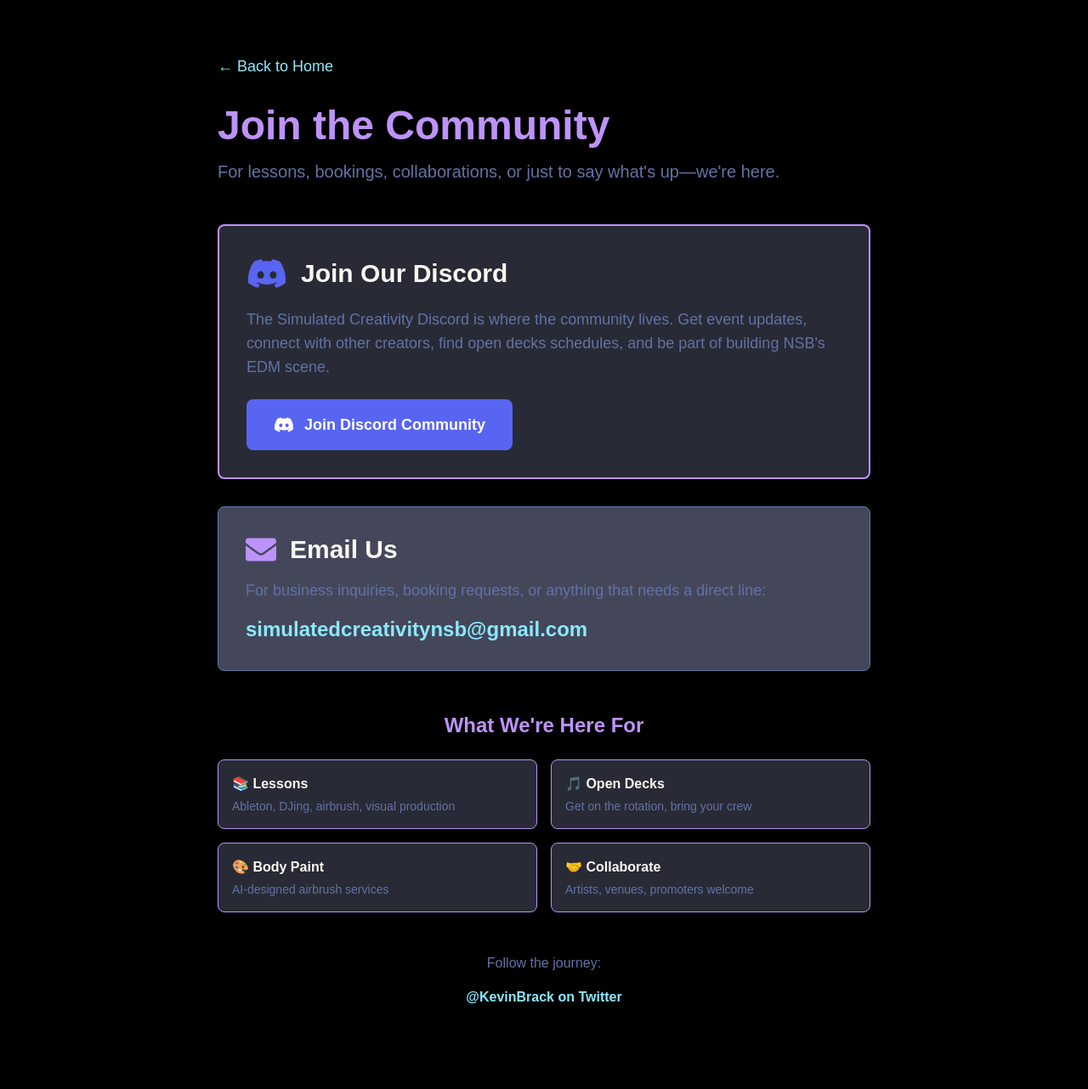
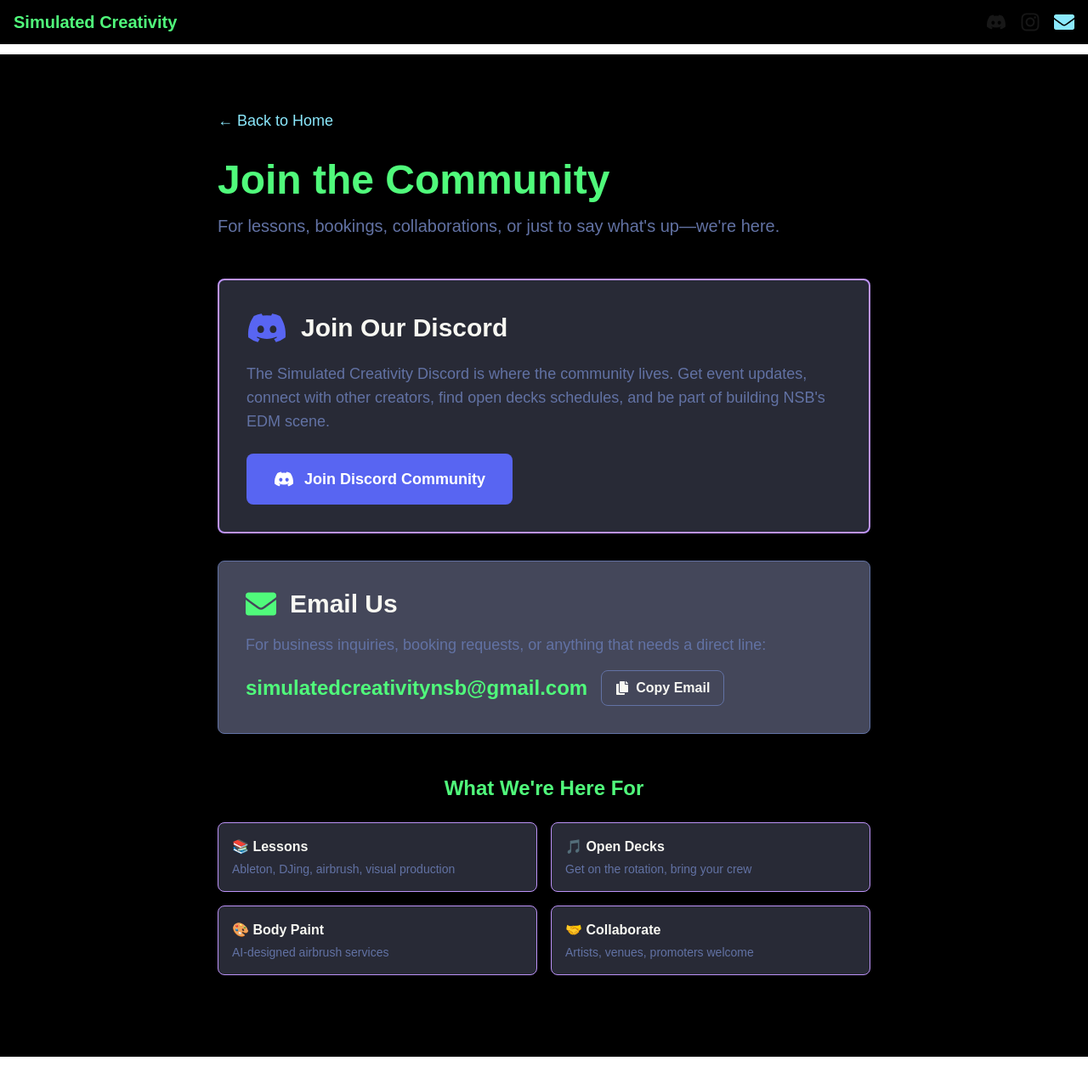
Before and after one commit to KevinBrack/simulated-creativity-dot-com, a Next.js app: page /contact in a window 1280 px wide. Shown: the whole page at 85% size. After the commit the page ends 1244 px from the top, so only its background shows below. Built offline with nearby package versions, Linux system fonts and the light colour scheme.

Commit message:
add background, change text color

```diff
--- /dev/null
+++ b/src/app/components/Header.tsx
@@ -0,0 +1,51 @@
+import React from "react";
+import Link from "next/link";
+import { FaDiscord, FaEnvelope, FaInstagram } from "react-icons/fa";
+import { colors } from "@/styles/theme";
+
+export default function Header() {
+    return (
+        <header
+            className={`fixed top-0 right-0 left-0 z-50 backdrop-blur-md bg-opacity-80 ${colors.bgPrimary}`}
+        >
+            <div className="max-w-7xl mx-auto px-4 py-3 flex justify-between items-center">
+                {/* Logo / Home Link */}
+                <Link
+                    href="/"
+                    className="text-xl font-bold text-[#50FA7B] hover:text-[#8BE9FD] transition-colors"
+                >
+                    Simulated Creativity
+                </Link>
+
+                {/* Social Links */}
+                <div className="flex items-center gap-4">
+                    <a
+                        href="https://discord.gg/a6FxayHx5E"
+                        target="_blank"
+                        rel="noopener noreferrer"
+                        className="text-2xl hover:text-[#5865F2] transition-colors"
+                        title="Join our Discord"
+                    >
+                        <FaDiscord />
+                    </a>
+                    <a
+                        href="https://www.instagram.com/sc_lordnikon/"
+                        target="_blank"
+                        rel="noopener noreferrer"
+                        className="text-2xl hover:text-[#E4405F] transition-colors"
+                        title="Follow on Instagram"
+                    >
+                        <FaInstagram />
+                    </a>
+                    <Link
+                        href="/contact"
+                        className={`text-2xl ${colors.link} ${colors.linkHover} transition-colors`}
+                        title="Contact us"
+                    >
+                        <FaEnvelope />
+                    </Link>
+                </div>
+            </div>
+        </header>
+    );
+}
--- a/src/app/contact/page.tsx
+++ b/src/app/contact/page.tsx
@@ -1,9 +1,20 @@
-import React from "react";
+"use client";
+
+import React, { useState } from "react";
 import Link from "next/link";
-import { FaDiscord, FaEnvelope } from "react-icons/fa";
+import { FaDiscord, FaEnvelope, FaCopy, FaCheck } from "react-icons/fa";
 import { colors } from "@/styles/theme";
 
 export default function ContactPage() {
+    const [copied, setCopied] = useState(false);
+    const email = "simulatedcreativitynsb@gmail.com";
+
+    const handleCopy = () => {
+        navigator.clipboard.writeText(email);
+        setCopied(true);
+        setTimeout(() => setCopied(false), 2000);
+    };
+
     return (
         <div
             className={`min-h-screen ${colors.bgPrimary} ${colors.textPrimary} p-4`}
@@ -67,12 +78,29 @@ export default function ContactPage() {
                         For business inquiries, booking requests, or anything
                         that needs a direct line:
                     </p>
-                    <a
-                        href="mailto:simulatedcreativitynsb@gmail.com"
-                        className={`inline-block text-2xl font-bold ${colors.link} ${colors.linkHover}`}
-                    >
-                        simulatedcreativitynsb@gmail.com
-                    </a>
+                    <div className="flex flex-col sm:flex-row items-start sm:items-center gap-4">
+                        <span className={`text-2xl font-bold ${colors.textTitle}`}>
+                            {email}
+                        </span>
+                        <button
+                            onClick={handleCopy}
+                            className={`flex items-center gap-2 px-4 py-2 rounded-lg font-semibold transition-colors ${
+                                copied
+                                    ? "bg-green-600 text-white"
+                                    : `${colors.bgMessage.user} border ${colors.bgBorder.user} hover:${colors.bgBorder.assistant}`
+                            }`}
+                        >
+                            {copied ? (
+                                <>
+                                    <FaCheck /> Copied!
+                                </>
+                            ) : (
+                                <>
+                                    <FaCopy /> Copy Email
+                                </>
+                            )}
+                        </button>
+                    </div>
                 </div>
 
                 {/* What to Reach Out About */}
@@ -118,22 +146,6 @@ export default function ContactPage() {
                     </div>
                 </div>
 
-                {/* Social */}
-                <div className="mt-12 text-center">
-                    <p className={`${colors.textMuted} mb-4`}>
-                        Follow the journey:
-                    </p>
-                    <p className={colors.textPrimary}>
-                        <a
-                            href="https://x.com/KevinBrack"
-                            target="_blank"
-                            rel="noopener noreferrer"
-                            className={`${colors.link} ${colors.linkHover} font-semibold`}
-                        >
-                            @KevinBrack on Twitter
-                        </a>
-                    </p>
-                </div>
             </div>
         </div>
     );
--- a/src/app/layout.tsx
+++ b/src/app/layout.tsx
@@ -1,6 +1,7 @@
 import type { Metadata } from "next";
 import { Geist, Geist_Mono } from "next/font/google";
 import "./globals.css";
+import Header from "./components/Header";
 
 const geistSans = Geist({
     variable: "--font-geist-sans",
@@ -27,7 +28,8 @@ export default function RootLayout({
             <body
                 className={`${geistSans.variable} ${geistMono.variable} antialiased`}
             >
-                {children}
+                <Header />
+                <main className="pt-16">{children}</main>
             </body>
         </html>
     );
--- a/src/app/page.tsx
+++ b/src/app/page.tsx
@@ -4,12 +4,17 @@ import { colors } from "@/styles/theme";
 
 export default function Home() {
     return (
-        <div
-            className={`min-h-screen ${colors.bgPrimary} ${colors.textPrimary}`}
-        >
-            {/* Hero Section */}
-            <section className="relative min-h-screen flex items-center justify-center p-4">
-                <div className="max-w-5xl mx-auto text-center">
+        <div className={`${colors.bgPrimary} ${colors.textPrimary}`}>
+            {/* Hero Section - Full Screen */}
+            <section
+                className="relative h-screen flex items-center justify-center p-4 -mt-16 bg-cover bg-center bg-no-repeat"
+                style={{ backgroundImage: 'url(/backgrounds/sunset-dj.jpeg)' }}
+            >
+                {/* Gradient overlay for text readability */}
+                <div className="absolute inset-0 bg-gradient-to-b from-black/40 via-black/20 to-black/60"></div>
+
+                {/* Content - Tinted glass container */}
+                <div className="max-w-5xl mx-auto text-center relative z-10 bg-black/40 backdrop-blur-sm border border-white/10 rounded-2xl p-8 md:p-12 shadow-2xl">
                     <h1
                         className={`text-6xl md:text-8xl font-bold mb-6 ${colors.textTitle}`}
                     >
@@ -229,17 +234,6 @@ export default function Home() {
                 className={`py-8 px-4 ${colors.bgMessage.assistant} border-t ${colors.bgBorder.assistant}`}
             >
                 <div className="max-w-4xl mx-auto text-center">
-                    <p className={`${colors.textMuted} mb-2`}>
-                        Follow the journey on{" "}
-                        <a
-                            href="https://x.com/KevinBrack"
-                            target="_blank"
-                            rel="noopener noreferrer"
-                            className={`${colors.link} ${colors.linkHover}`}
-                        >
-                            Twitter
-                        </a>
-                    </p>
                     <p className={`text-sm ${colors.textMuted}`}>
                         © 2024 Simulated Creativity LLC • New Smyrna Beach, FL
                     </p>
--- a/src/styles/theme.ts
+++ b/src/styles/theme.ts
@@ -18,7 +18,8 @@ export const colors = {
     // Text colors
     textSecondary: "text-[#F8F8F2]", // Foreground for intro text
     textMuted: "text-[#6272A4]", // Comment (for labels)
-    textTitle: "text-[#BD93F9]", // Purple for title
+    // textTitle: "text-[#BD93F9]", // Purple for title
+    textTitle: "text-[#50FA7B]", // Green
 
     // Links
     link: "text-[#8BE9FD]", // Cyan
```
Also changed, not shown: public/backgrounds/sunset-dj.jpeg (added).
